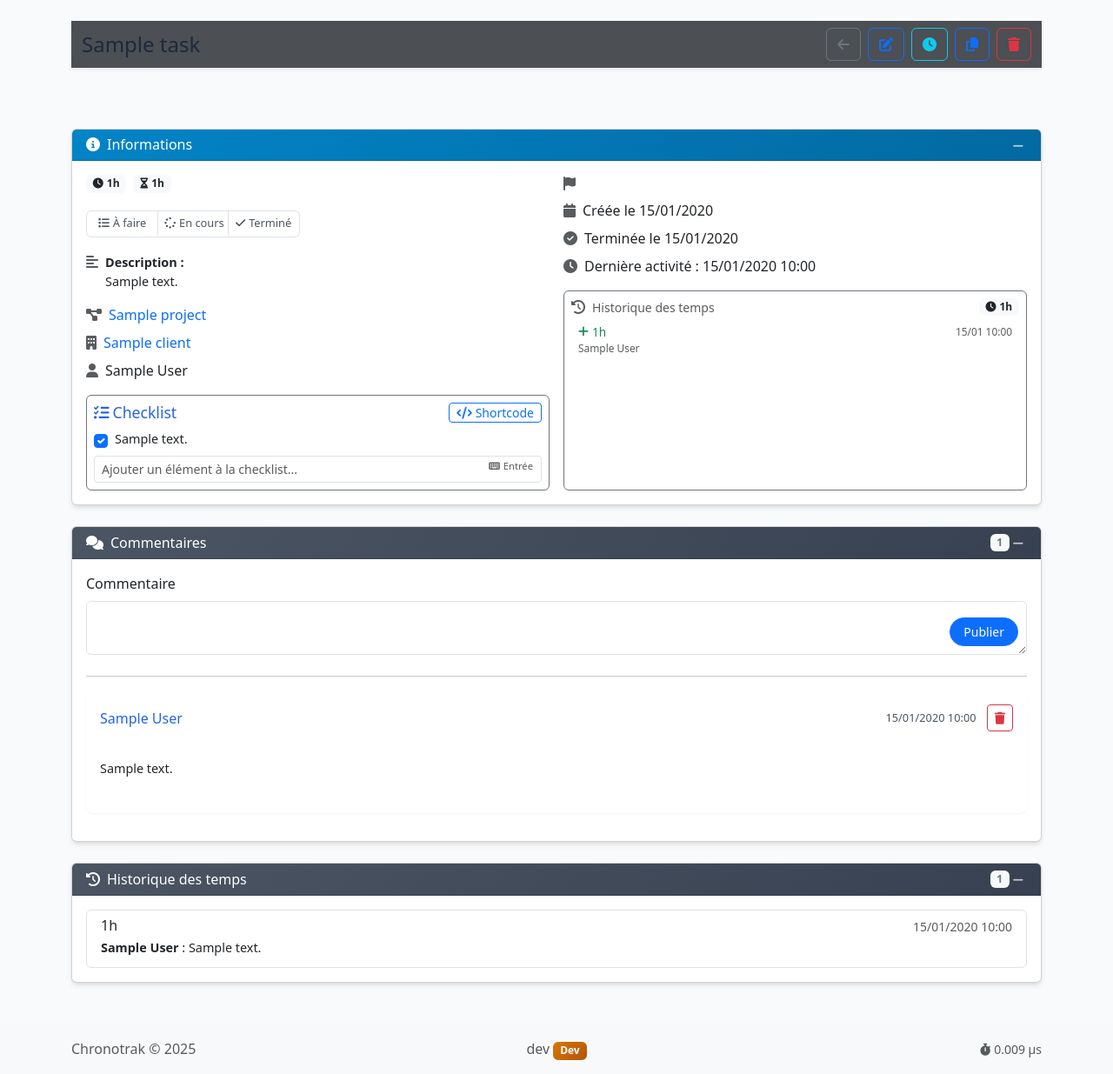
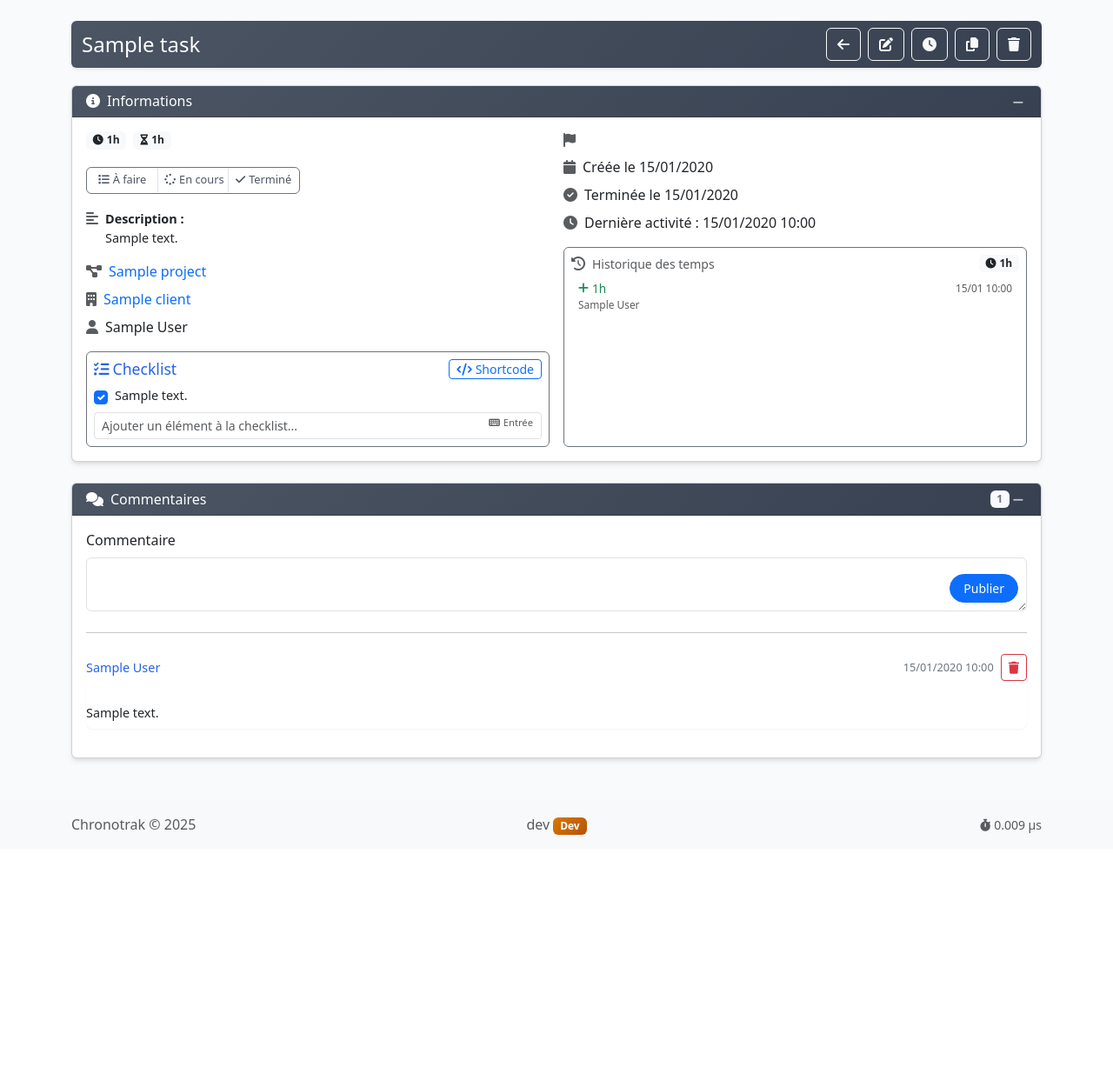
Before and after one commit to popallo/python-x-chronotrak, a Flask app: page /tasks/1 in a window 1280 px wide. Shown: the part 56-1291 px from the top of the page at 87% size. After the commit the page ends 1016 px from the top, so only its background shows below. Run offline with Flask 3, Linux system fonts and the light colour scheme; a user stored in the database is signed in; tables that the repository leaves empty hold one stand-in row (values such as "Sample post"); some libraries are stand-ins or nearby versions.

Commit message:
feat: update task detail page with new comment section styles and toolbar enhancements
- Changed the action toolbar background color and button styles for improved visibility and consistency.
- Added new CSS classes for comment input, submission, and list items to enhance the comment section's layout and usability.
- Introduced a spacer for the toolbar to improve layout aesthetics.

```diff
--- a/app/static/css/tasks.css
+++ b/app/static/css/tasks.css
@@ -1,7 +1,11 @@
 .action-toolbar {
     backdrop-filter: blur(10px);
-    background-color: rgba(var(--bs-body-bg-rgb), 0.8) !important;
+    background-color: var(--bs-secondary) !important;
     z-index: 1020;
+}
+
+.toolbar-spacer {
+    height: 20px;
 }
 
 /* Styles pour la checklist */
@@ -97,3 +101,53 @@
 .time-entry-item:last-child {
     border-bottom: none !important;
 }
+
+.comment-input {
+    padding-right: 100px;
+}
+
+.comment-submit-container {
+    position: absolute;
+    right: 10px;
+    bottom: 10px;
+}
+
+.comment-submit {
+    border-radius: 20px;
+    padding: 5px 15px;
+}
+
+.comment-list {
+    margin-top: 1rem;
+}
+
+.comment-item {
+    padding: 0.5rem 0;
+    border-bottom: 1px solid var(--bs-border-color);
+}
+
+.comment-item:last-child {
+    border-bottom: none;
+}
+
+.comment-header {
+    display: flex;
+    justify-content: space-between;
+    align-items: center;
+    margin-bottom: 0.25rem;
+}
+
+.comment-author {
+    font-weight: 500;
+    font-size: 0.9rem;
+}
+
+.comment-time {
+    font-size: 0.8rem;
+    color: var(--bs-secondary);
+}
+
+.comment-content {
+    font-size: 0.9rem;
+    margin: 0;
+}
--- a/app/templates/tasks/task_detail.html
+++ b/app/templates/tasks/task_detail.html
@@ -53,27 +53,27 @@
 
 {% block content %}
 <!-- Barre d'actions fixe -->
-<div class="action-toolbar sticky-top shadow-sm py-2" data-bs-theme="dark">
+<div class="action-toolbar sticky-top shadow-sm py-2 bg-secondary text-white rounded">
     <div class="container">
         <div class="d-flex justify-content-between align-items-center">
             <h1 class="h4 mb-0">{{ task.title }}</h1>
             <div class="d-flex gap-2">
-                <a href="{{ url_for('projects.project_details', slug_or_id=task.project.slug) }}" class="btn btn-outline-secondary" data-bs-toggle="tooltip" title="Retour au projet">
+                <a href="{{ url_for('projects.project_details', slug_or_id=task.project.slug) }}" class="btn btn-outline-light" data-bs-toggle="tooltip" title="Retour au projet">
                     <i class="fas fa-arrow-left"></i>
                 </a>
-                <a href="{{ url_for('tasks.edit_task', slug_or_id=task.slug) }}" class="btn btn-outline-primary" data-bs-toggle="tooltip" title="Modifier">
+                <a href="{{ url_for('tasks.edit_task', slug_or_id=task.slug) }}" class="btn btn-outline-light" data-bs-toggle="tooltip" title="Modifier">
                     <i class="fas fa-edit"></i>
                 </a>
                 {% if not current_user.is_client() %}
-                <button type="button" class="btn btn-outline-info" data-bs-toggle="modal" data-bs-target="#timeEntryModal" data-bs-tooltip="tooltip" title="Enregistrer du temps">
+                <button type="button" class="btn btn-outline-light" data-bs-toggle="modal" data-bs-target="#timeEntryModal" data-bs-tooltip="tooltip" title="Enregistrer du temps">
                     <i class="fas fa-clock"></i>
                 </button>
                 <form action="{{ url_for('tasks.clone_task', slug_or_id=task.slug) }}" method="POST" class="d-inline">
-                    <button type="submit" class="btn btn-outline-primary" data-bs-toggle="tooltip" title="Cloner la tâche">
+                    <button type="submit" class="btn btn-outline-light" data-bs-toggle="tooltip" title="Cloner la tâche">
                         <i class="fas fa-copy"></i>
                     </button>
                 </form>
-                <button type="button" class="btn btn-outline-danger delete-task-btn" data-bs-target="#deleteTaskModal" data-bs-toggle="modal" title="Supprimer">
+                <button type="button" class="btn btn-outline-light delete-task-btn" data-bs-target="#deleteTaskModal" data-bs-toggle="modal" title="Supprimer">
                     <i class="fas fa-trash"></i>
                 </button>
                 {% endif %}
@@ -83,11 +83,11 @@
 </div>
 
 <!-- Espace pour compenser la barre fixe -->
-<div style="height: 70px;"></div>
+<div class="toolbar-spacer"></div>
 
 <!-- Bloc d'informations principal -->
 <div class="card mb-4">
-    <div class="card-header bg-info text-white">
+    <div class="card-header bg-secondary text-white">
         <h5 class="mb-0"><i class="fas fa-info-circle me-2"></i>Informations</h5>
     </div>
     <div class="card-body">
@@ -107,7 +107,7 @@
                 <!-- Statut -->
                 <div class="mb-3">
                     <div class="status-toggle">
-                        <div class="btn-group" role="group" aria-label="Changer le statut">
+                        <div class="btn-group border border-secondary rounded" role="group" aria-label="Changer le statut">
                             <button type="button" class="btn btn-sm {% if task.status == 'à faire' %}btn-info{% else %}btn-outline-info{% endif %} status-btn"
                                     data-status="à faire" data-task-id="{{ task.id }}" style="white-space: nowrap;">
                                 <i class="fas fa-list me-1"></i>À faire
@@ -343,17 +343,17 @@
             <div class="mb-3 position-relative">
                 {{ comment_form.content.label(class="form-label") }}
                 {% if comment_form.content.errors %}
-                    {{ comment_form.content(class="form-control is-invalid", rows=2, style="padding-right: 100px;") }}
+                    {{ comment_form.content(class="form-control is-invalid comment-input", rows=2) }}
                     <div class="invalid-feedback">
                         {% for error in comment_form.content.errors %}
                             {{ error }}
                         {% endfor %}
                     </div>
                 {% else %}
-                    {{ comment_form.content(class="form-control", rows=2, style="padding-right: 100px;") }}
+                    {{ comment_form.content(class="form-control comment-input", rows=2) }}
                 {% endif %}
-                <div class="position-absolute" style="right: 10px; bottom: 10px;">
-                    {{ comment_form.submit(class="btn btn-primary btn-sm", style="border-radius: 20px; padding: 5px 15px;") }}
+                <div class="comment-submit-container">
+                    {{ comment_form.submit(class="btn btn-primary btn-sm comment-submit") }}
                 </div>
             </div>
         </form>
@@ -366,7 +366,7 @@
                     <div class="comment-item" id="comment-{{ comment.id }}">
                         <div class="comment-header">
                             <span class="comment-author">{{ comment.user.name }}</span>
-                            <div>
+                            <div class="d-flex align-items-center">
                                 <span class="comment-time">{{ comment.created_at.strftime('%d/%m/%Y %H:%M') }}</span>
 
                                 {# Calcul du temps écoulé en minutes depuis la création du commentaire #}
@@ -395,43 +395,13 @@
                             </div>
                         </div>
                         <div class="comment-content">
-                            <p class="mb-0">{{ comment.content }}</p>
+                            {{ comment.content }}
                         </div>
                     </div>
                 {% endfor %}
             </div>
         {% else %}
             <p class="text-muted">Aucun commentaire pour le moment.</p>
-        {% endif %}
-    </div>
-</div>
-
-<!-- Troisième rangée avec l'historique des temps -->
-<div class="card mb-4">
-    <div class="card-header bg-secondary text-white d-flex justify-content-between align-items-center">
-        <h5 class="mb-0"><i class="fas fa-history me-2"></i>Historique des temps</h5>
-        <span class="badge bg-light text-secondary">{{ time_entries|length }}</span>
-    </div>
-    <div class="card-body">
-        {% if time_entries %}
-            <div class="list-group">
-                {% for entry in time_entries %}
-                    <div class="list-group-item">
-                        <div class="d-flex w-100 justify-content-between">
-                            <h6 class="mb-1">{{ entry.hours|format_time }}</h6>
-                            <small class="text-muted">{{ entry.created_at.strftime('%d/%m/%Y %H:%M') }}</small>
-                        </div>
-                        <p class="mb-1">
-                            <strong>{{ entry.user.name }}</strong>
-                            {% if entry.description %}
-                                : {{ entry.description }}
-                            {% endif %}
-                        </p>
-                    </div>
-                {% endfor %}
-            </div>
-        {% else %}
-            <p class="text-muted">Aucun temps n'a été enregistré sur cette tâche.</p>
         {% endif %}
     </div>
 </div>
```
